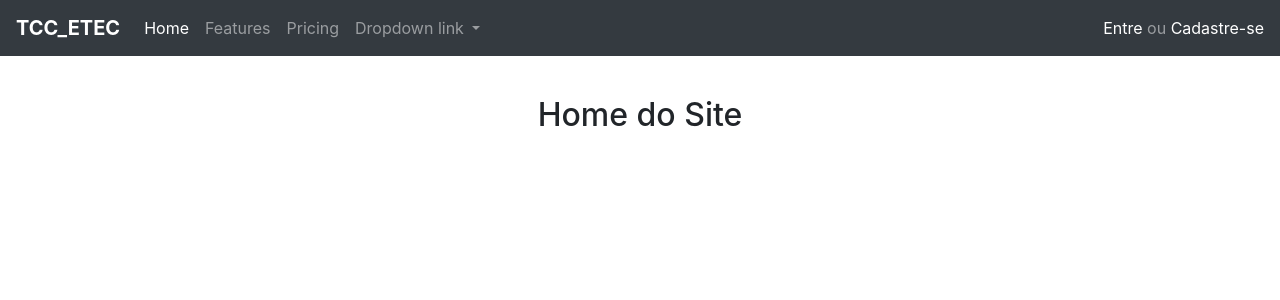
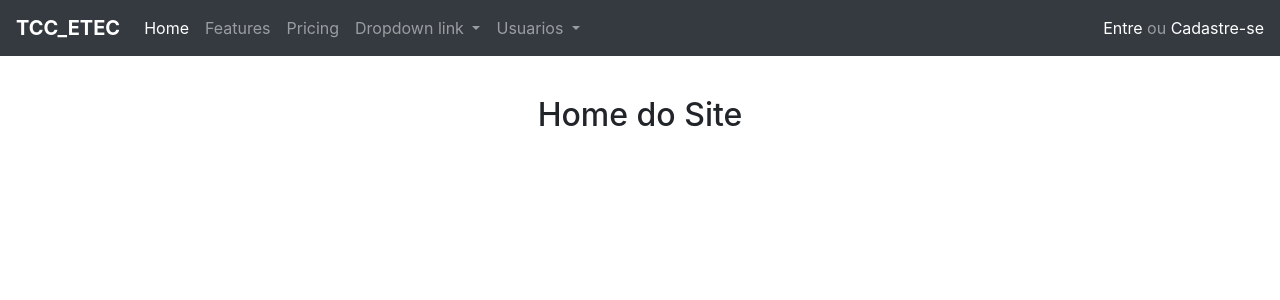
Before and after one commit to lucas2805/chat, a PHP site: page /index.php in a window 1280 px wide. Shown: the top 300 px of the page. Run offline with PHP 8.4, Linux system fonts and the light colour scheme.

Commit message:
Criei o menu usuarios

```diff
--- a/html_header.php
+++ b/html_header.php
@@ -34,6 +34,16 @@
           <a class="dropdown-item" href="#">Something else here</a>
         </div>
       </li>
+      <li class="nav-item dropdown">
+        <a class="nav-link dropdown-toggle" href="#" id="navbarDropdownMenuLink" data-toggle="dropdown" aria-haspopup="true" aria-expanded="false">
+          Usuarios
+        </a>
+        <div class="dropdown-menu" aria-labelledby="navbarDropdownMenuLink">
+          <a class="dropdown-item" href="/user-add.php">Cadastro</a>
+          <a class="dropdown-item" href="#">Another action</a>
+          <a class="dropdown-item" href="#">Something else here</a>
+        </div>
+      </li>
     </ul>
 	<span class="navbar-text">
       <a href="/login.php">Entre</a> ou <a href="javascript:void()">Cadastre-se</a>
```
